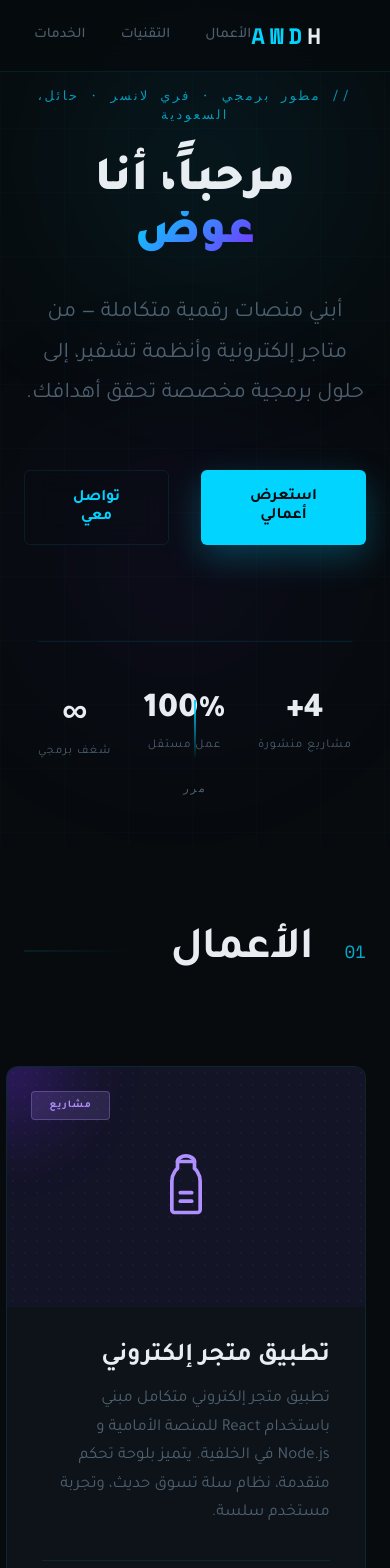
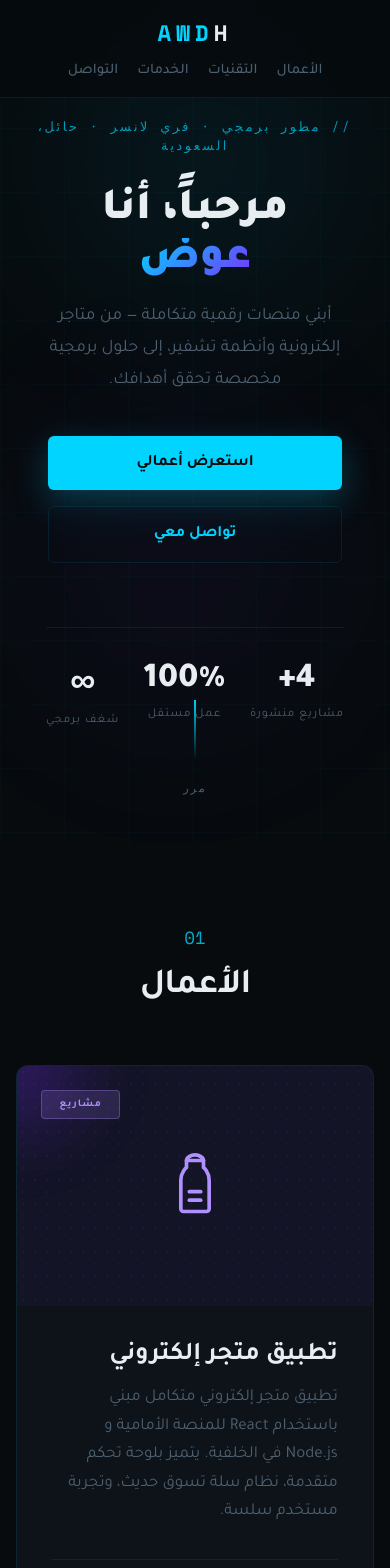
Before and after one commit to b7lo/strix-1, a React (Vite) app: page / in a window 390 px wide. Shown: the top 1568 px of the page. Built offline with nearby package versions, Linux system fonts and the light colour scheme.

Commit message:
style: add mobile responsive layout for all sections

```diff
--- a/src/index.css
+++ b/src/index.css
@@ -490,3 +490,37 @@ section {
 .logo { font-family: 'Space Mono', monospace; font-weight: 700; font-size: 1.4rem; letter-spacing: 5px; color: var(--accent); }
 .logo span { color: var(--text); }
 .f-logo { font-family: 'Space Mono', monospace; font-weight: 700; font-size: 1.2rem; letter-spacing: 4px; color: var(--accent); }
+
+/* --- Mobile Responsiveness --- */
+@media (max-width: 768px) {
+  /* Navbar */
+  .main-nav { padding: 1rem; flex-direction: column; gap: 0.8rem; }
+  .nav-links { gap: 1.2rem; justify-content: center; flex-wrap: wrap; }
+
+  /* Hero Section */
+  .hero-name { font-size: 2.8rem; margin-bottom: 1rem; }
+  .hero-sub { font-size: 1.1rem; padding: 0 1rem; margin-bottom: 2.5rem; }
+  .hero-cta { flex-direction: column; gap: 1rem; width: 100%; padding: 0 2rem; }
+  .btn-p, .btn-o { width: 100%; text-align: center; }
+  .hero-stats { gap: 1.5rem; padding-top: 2rem; margin-top: 4rem; justify-content: center; }
+
+  /* Grids - force 1 column on very small screens */
+  .proj-grid { grid-template-columns: 1fr; }
+  .srv-grid { grid-template-columns: 1fr; gap: 1.5rem; }
+
+  /* Stack fits 2 per row easily */
+  .stack-grid { grid-template-columns: repeat(2, 1fr); gap: 1rem; }
+  .tech-card { padding: 1.5rem 1rem; }
+
+  /* Contact Form */
+  .ct-wrap { padding: 2.5rem 1.5rem; gap: 3rem; }
+  .ct-info h3 { font-size: 2rem; text-align: center; }
+  .ct-info p { text-align: center; font-size: 1rem; }
+  .ct-item { flex-direction: column; text-align: center; gap: 1rem; padding: 1.2rem; }
+
+  /* General Sections */
+  section { padding: 5rem 1rem; }
+  .sec-hdr { flex-direction: column; text-align: center; gap: 1rem; margin-bottom: 3.5rem; }
+  .sec-line { display: none; } /* Hide line on mobile to keep it clean */
+  .sec-title { font-size: 2.2rem; }
+}
```
